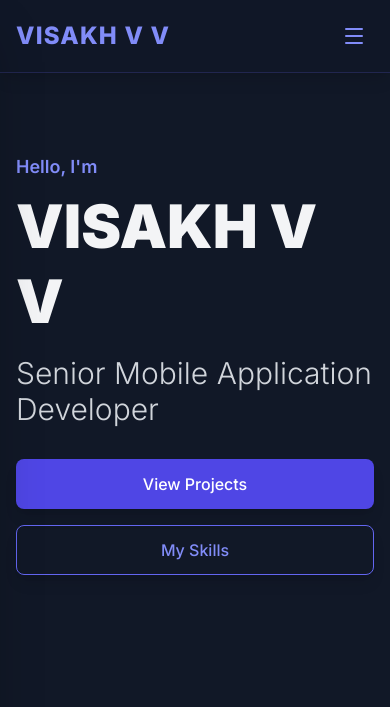
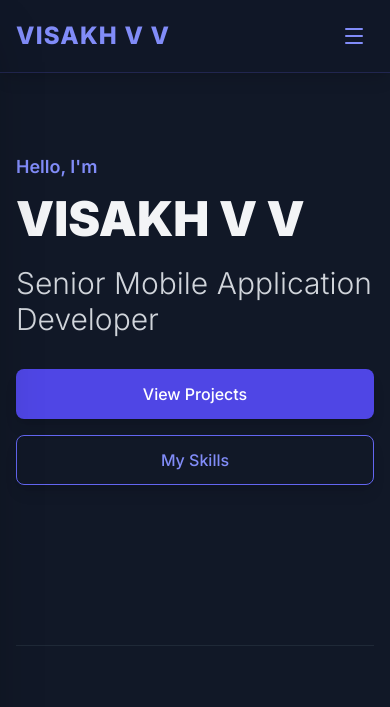
Before and after one commit to visakhvannery/visakhvannery.com, a plain HTML site: page index.html in a window 390 px wide. Shown: the top 707 px of the page. Drawn offline with nearby package versions, Linux system fonts and the light colour scheme.

Commit message:
Update index.html

```diff
--- a/index.html
+++ b/index.html
@@ -159,7 +159,8 @@
         <section id="home" class="pt-8 pb-16 min-h-[40vh] flex items-center">
             <div class="max-w-3xl">
                 <p class="text-lg text-indigo-400 font-semibold mb-2">Hello, I'm</p>
-                <h1 class="text-6xl sm:text-7xl lg:text-8xl font-black leading-tight mb-4">
+                <!-- MODIFICATION: Reduced font size from text-6xl to text-5xl for mobile view -->
+                <h1 class="text-5xl sm:text-7xl lg:text-8xl font-black leading-tight mb-4">
                     VISAKH V V
                 </h1>
                 <h2 class="text-3xl sm:text-4xl lg:text-5xl font-light text-gray-300">
```
